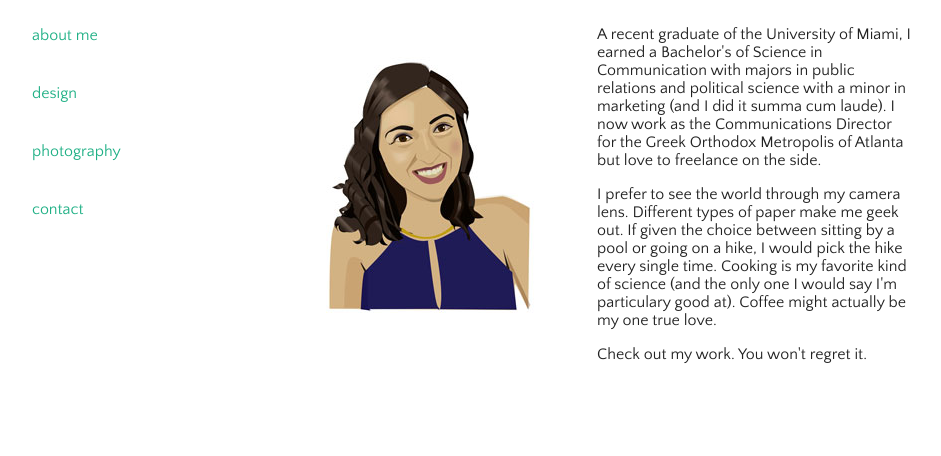
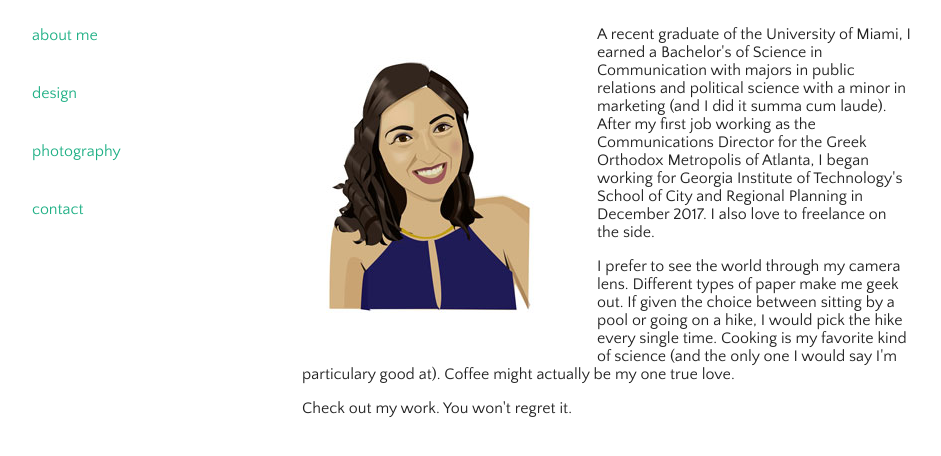
Before and after one commit to zkafkes/zkafkes.github.io, a plain HTML site: page about-me.html in a window 1280 px wide. Shown: the part 186-642 px from the top of the page, without its empty margins (48-989 px from the left). Drawn offline with Linux system fonts and the light colour scheme; a script that the page names is missing.

Commit message:
Updated job

```diff
--- a/about-me.html
+++ b/about-me.html
@@ -42,7 +42,7 @@
     <img src=img/zoe-drawing.jpg alt="Zoe Kafkes Illustration by Sheila Aldridge">
   </div>
   <div id="about-me-text">
-    <p>A recent graduate of the University of Miami, I earned a Bachelor's of Science in Communication with majors in public relations and political science with a minor in marketing (and I did it summa cum laude). I now work as the Communications Director for the Greek Orthodox Metropolis of Atlanta but love to freelance on the side.</p>
+    <p>A recent graduate of the University of Miami, I earned a Bachelor's of Science in Communication with majors in public relations and political science with a minor in marketing (and I did it summa cum laude). After my first job working as the Communications Director for the Greek Orthodox Metropolis of Atlanta, I began working for Georgia Institute of Technology's School of City and Regional Planning in December 2017. I also love to freelance on the side.</p>
     <p>I prefer to see the world through my camera lens. Different types of paper make me geek out. If given the choice between sitting by a pool or going on a hike, I would pick the hike every single time. Cooking is my favorite kind of science (and the only one I would say I'm particulary good at). Coffee might actually be my one true love. </p>
     <p> Check out my work. You won't regret it. </p>
   </div>
```
